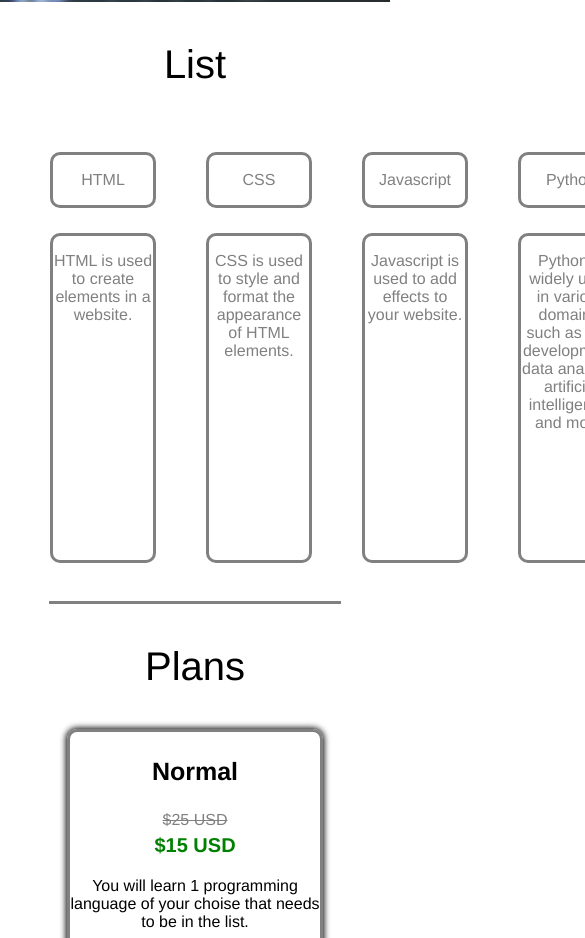
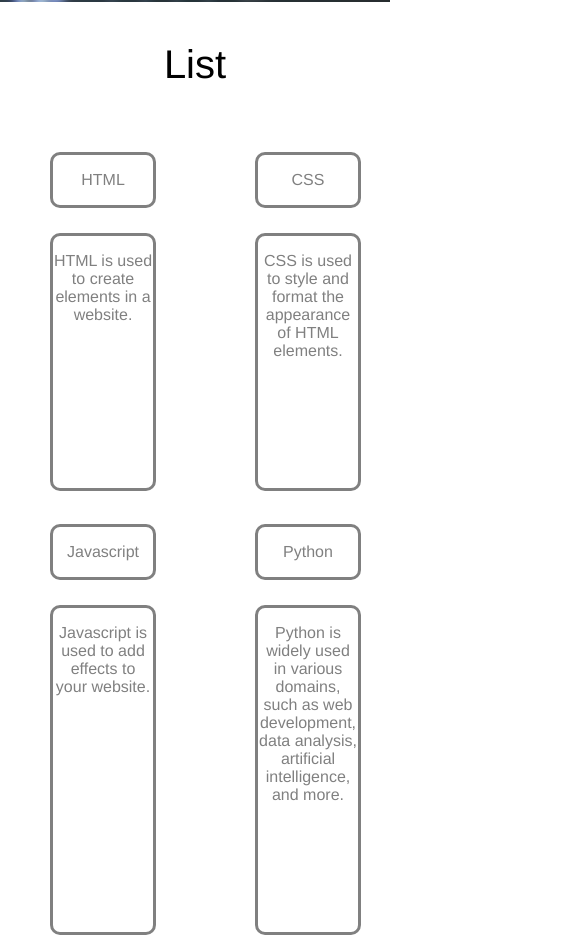
Before and after one commit to tutormatic/tutormatic.github.io, a plain HTML site: page index.html in a window 390 px wide. Shown: the part 842-1780 px from the top of the page, 585 px wide, since content can reach past the window. Drawn offline with Linux system fonts and the light colour scheme.

Commit message:
Update style.css

```diff
--- a/style.css
+++ b/style.css
@@ -48,7 +48,7 @@ body {
     transform: translate(-50%, -50%);
     width: 200px;
     padding: 20px;
-    background-color: #f0f0f0;
+    background-color: white;
     border: 1px solid #ccc;
     z-index: 9999;
 }
@@ -185,3 +185,16 @@ body {
       transform: scale(1); /* Back to original size */
     }
 }
+
+/* Media */
+
+@media (max-width: 767px) {
+    .LanguageContainer {
+        display: grid;
+        grid-template-columns: repeat(2, 1fr);
+        grid-gap: 20px;
+    }
+    .LanguageTable {
+        margin-bottom: 100px;
+    }
+}
```
